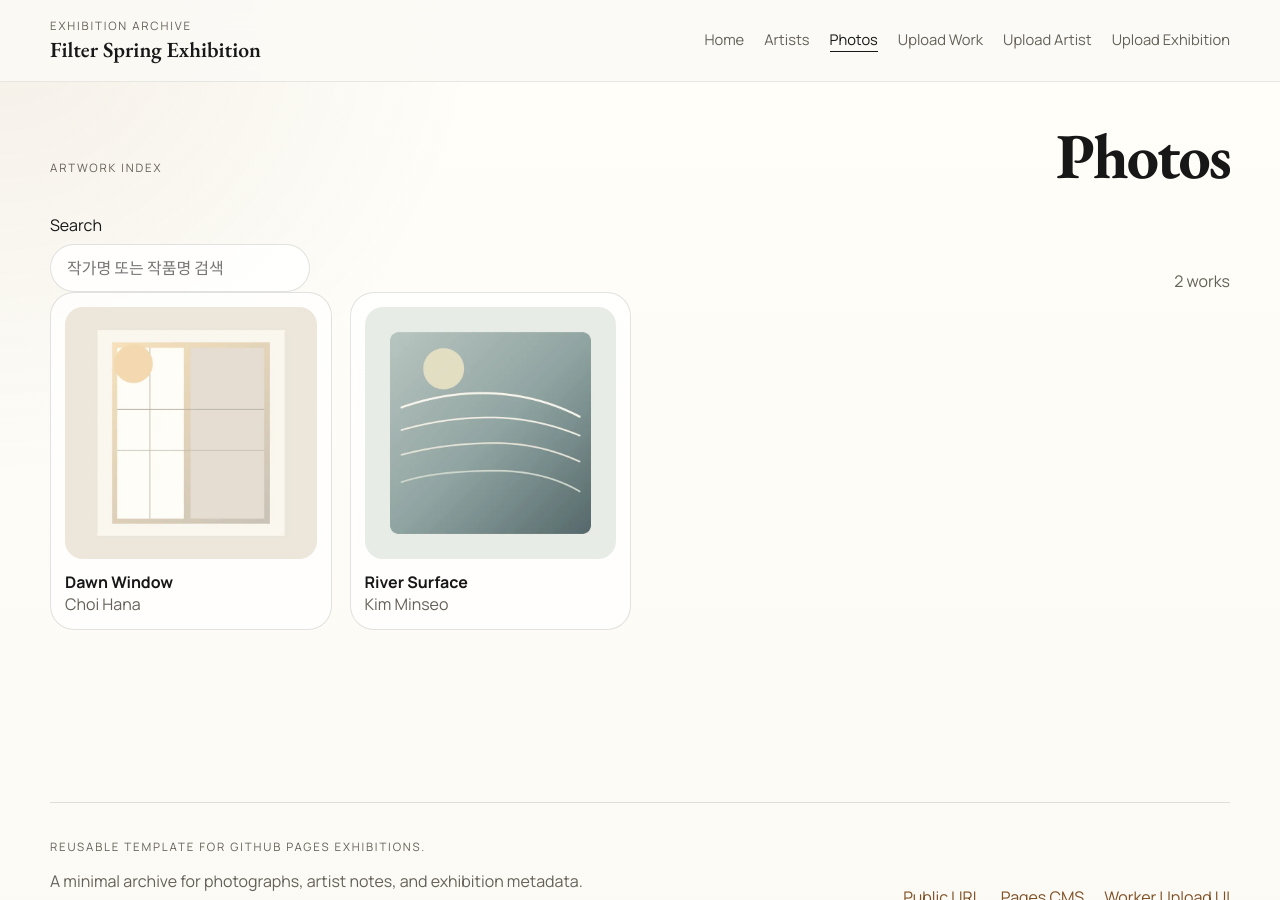
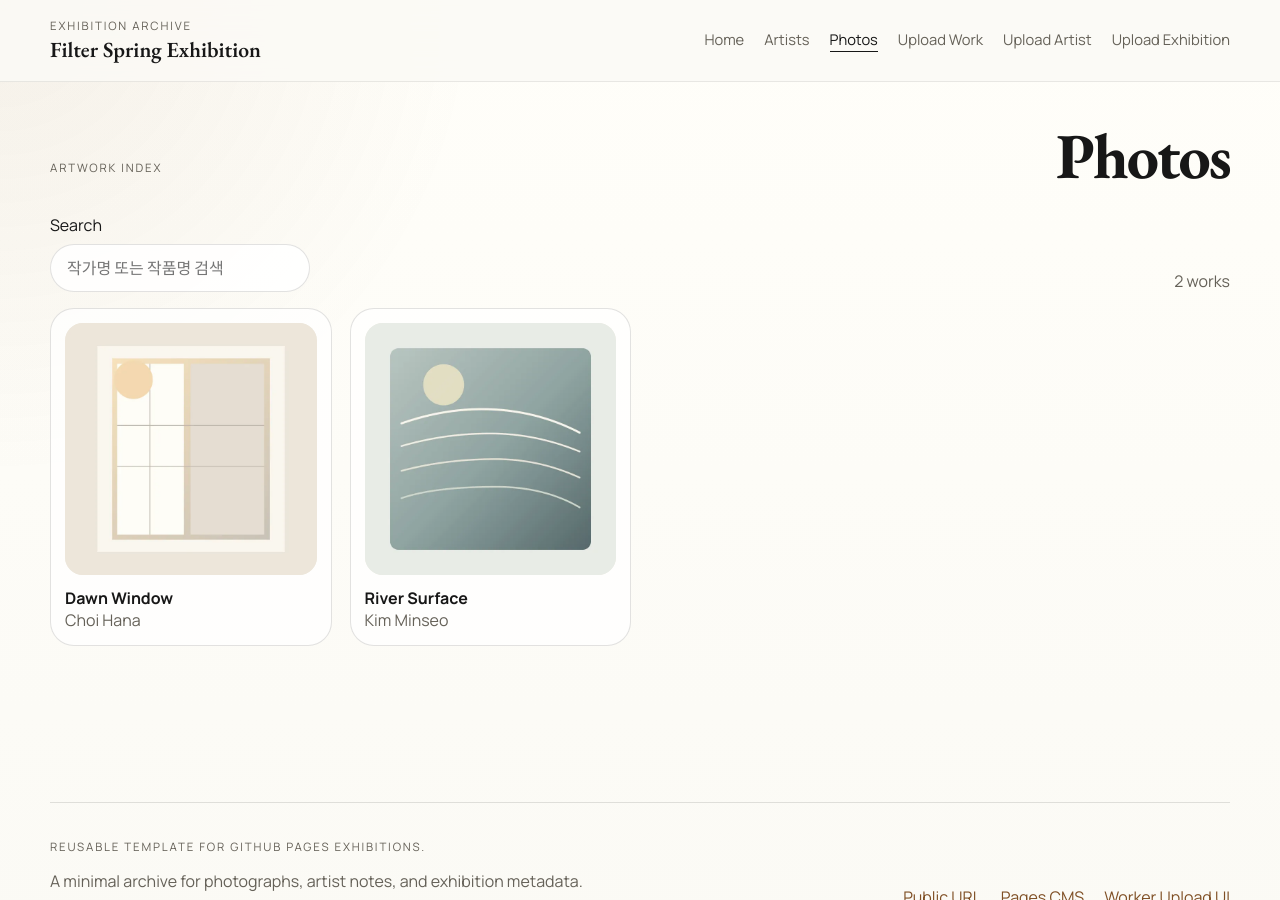
Before and after one commit to filter-log/exhibition-template, a Jekyll site: the page built from photos/index.html, in a window 1280 px wide and 900 px high. Built offline with Jekyll 4.4.1, drawn with Linux system fonts in a browser that asks for light colours.

Commit message:
Add spacing below photo search toolbar

```diff
--- a/assets/css/site.css
+++ b/assets/css/site.css
@@ -194,6 +194,10 @@ textarea {
   align-items: end;
   justify-content: space-between;
   gap: 20px;
+}
+
+.filter-toolbar + .photo-grid {
+  margin-top: 16px;
 }
 
 .section-heading,
```
